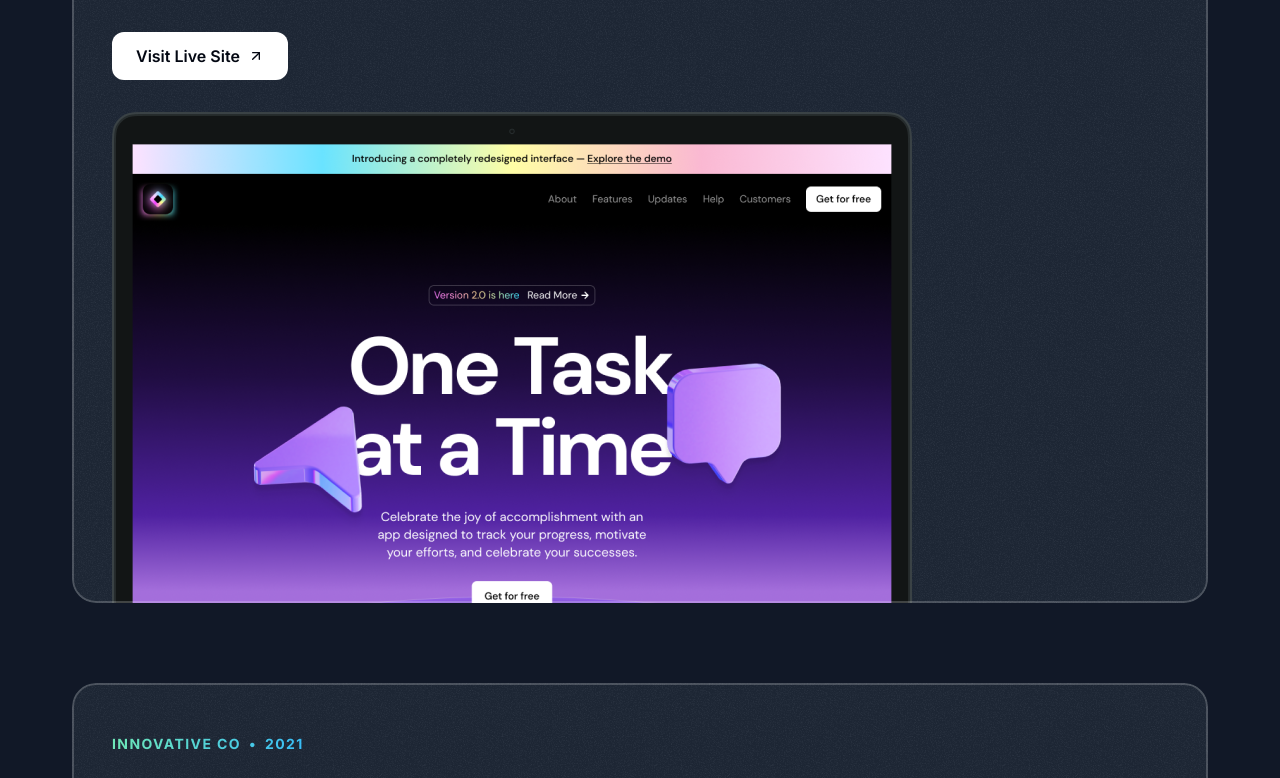
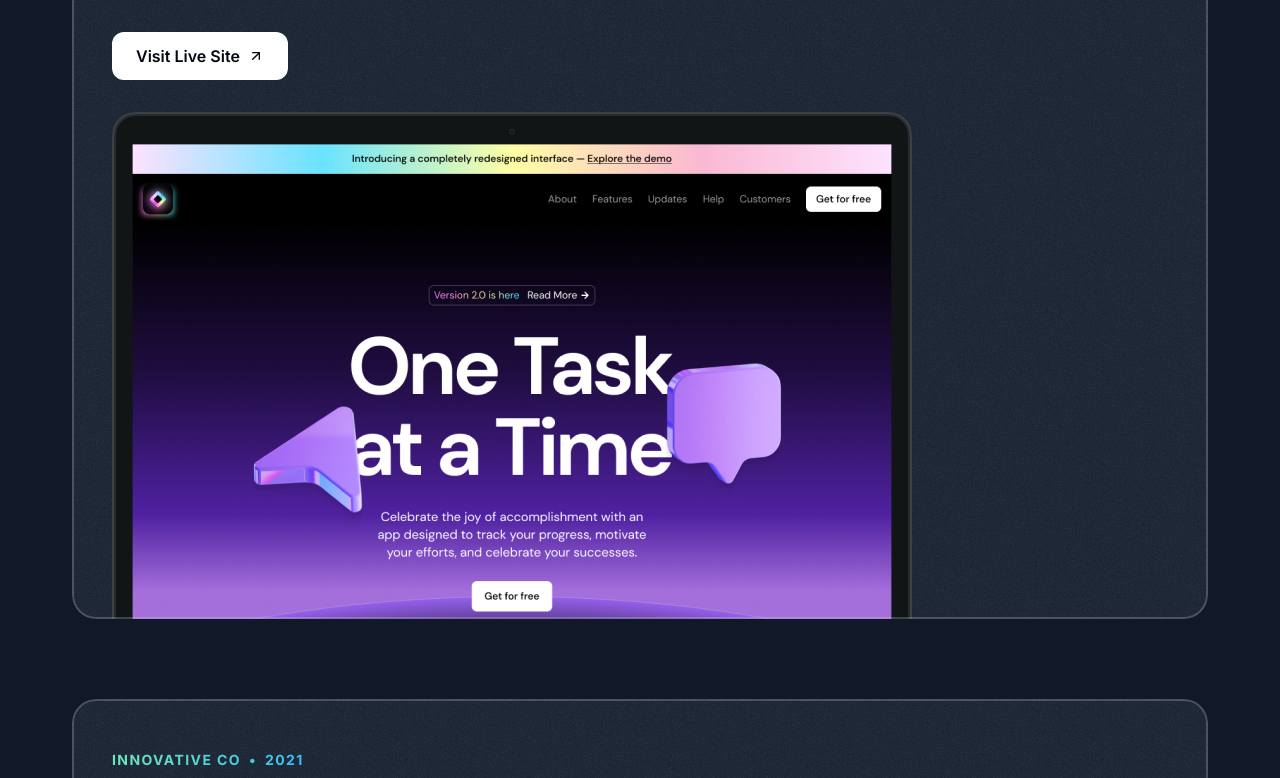
Before and after one commit to MorhafGhziel/frontend-tribe-portofolio, a Next.js app: page / in a window 1280 px wide. Shown: the part 1448-2226 px from the top of the page. Built offline with nearby package versions, Linux system fonts and the light colour scheme; a web font is replaced by a local one.

Commit message:
edited the image margin and the projects section done at the mid sreen view

```diff
--- a/src/sections/Projects.tsx
+++ b/src/sections/Projects.tsx
@@ -103,7 +103,7 @@ export const ProjectsSection = () => {
                 <Image
                   src={project.image}
                   alt={project.title}
-                  className="mt-8 -mb-4"
+                  className="mt-8 -mb-4 md:-mb-0"
                 />
               </div>
             </div>
```
